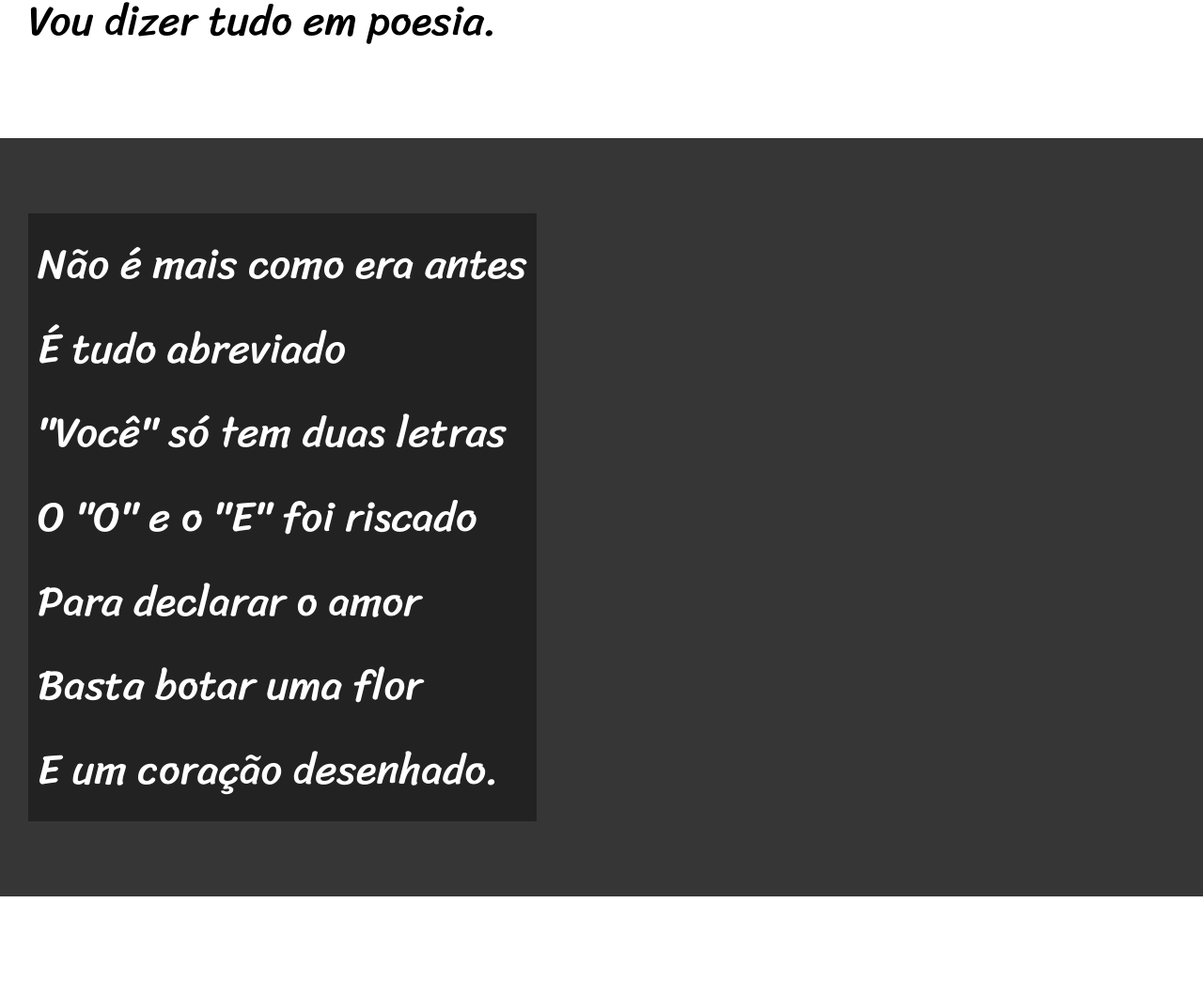
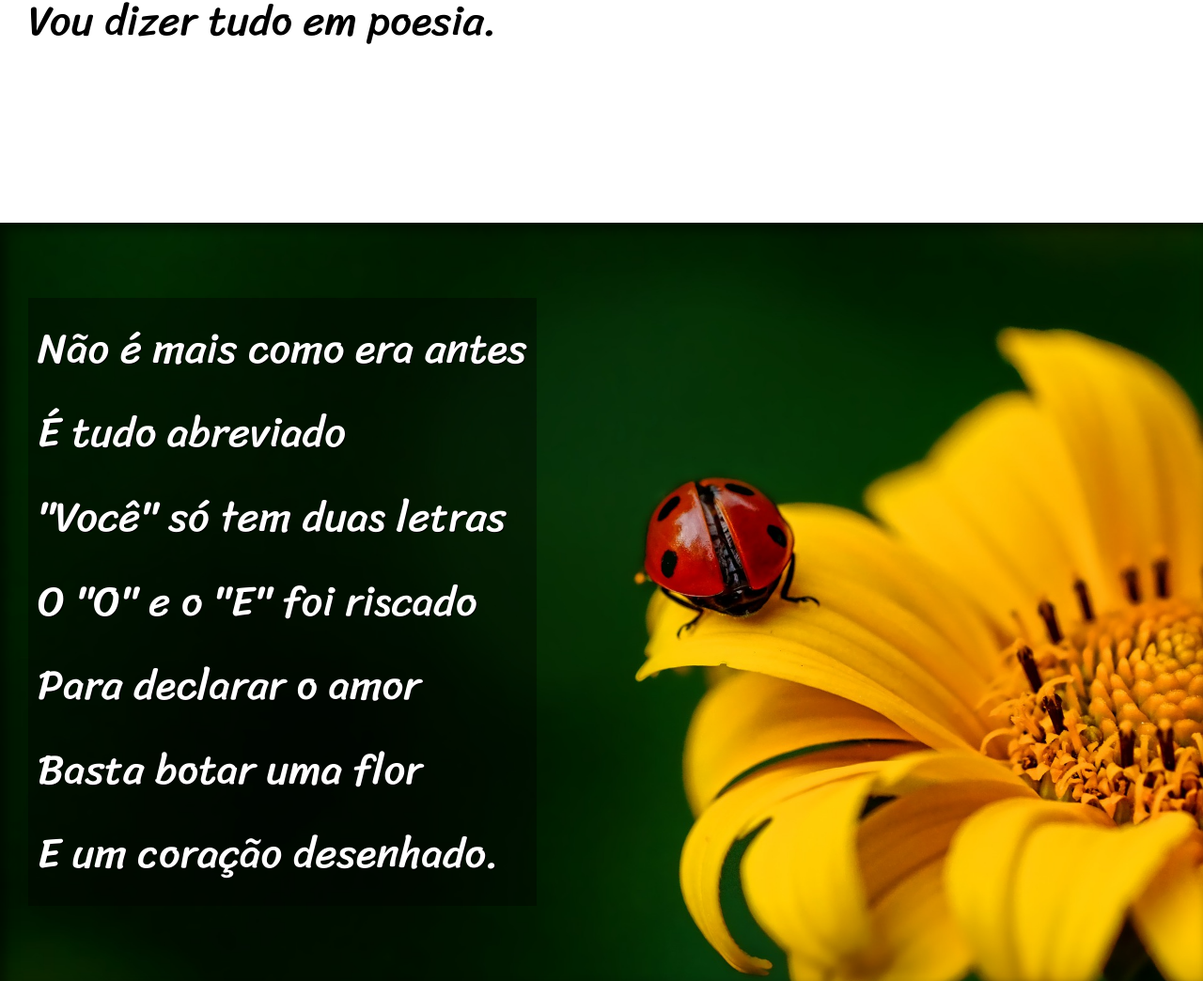
Before and after one commit to felipeazna/html-css, a plain HTML site: page desafios/d012/cordel.html in a window 1280 px wide. Shown: the part 900-1944 px from the top of the page at 94% size. Drawn offline with Linux system fonts and the light colour scheme.

Commit message:
final d012

```diff
--- a/desafios/d012/cordel.html
+++ b/desafios/d012/cordel.html
@@ -24,7 +24,7 @@
         </section>
 
 
-        <section class="imagem">
+        <section class="imagem" id="img01">
             <p>
                 Não é mais como era antes <br>
                 É tudo abreviado <br>
@@ -58,7 +58,7 @@
             </p>
         </section>
 
-        <section class="imagem">
+        <section class="imagem" id="img02">
             <p>
                 Tenho saudade das cartas <br>
                 Escritas com a própria mão <br>
--- a/desafios/d012/estilo/style.css
+++ b/desafios/d012/estilo/style.css
@@ -53,6 +53,10 @@ section {
     line-height: 2em;
 }
 
+section > p {
+    padding-bottom: 2em;
+}
+
 .normal {
     background-color: white;
 }
@@ -60,12 +64,25 @@ section {
 .imagem {
     background-color: rgba(0, 0, 0, 0.678);
     color: white;
+    box-shadow: inset 6px 6px 13px 0 rgba(0, 0, 0, 0.541);
+    background-size: cover;
+    background-attachment: fixed;
 }
 
 .imagem > p {
     background-color: rgba(0, 0, 0, 0.37);
     display: inline-block;
     padding: 10px;
+    text-shadow: 1px 1px 0 black;
+}
+
+#img01 {
+    background-image: url('../imagens/background001.jpg');
+    background-position: center center;
+}
+
+#img02 {
+    background-image: url('../imagens/background002.jpg');
 }
 
 footer {
```
